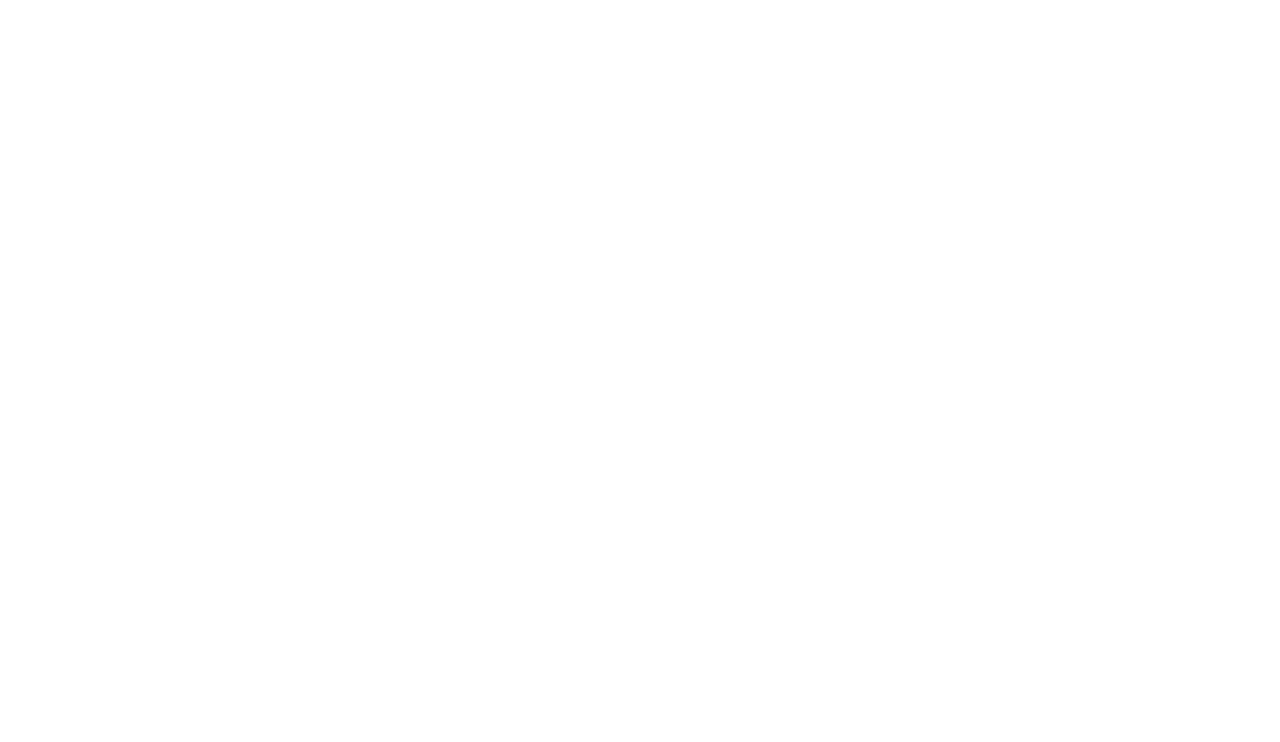
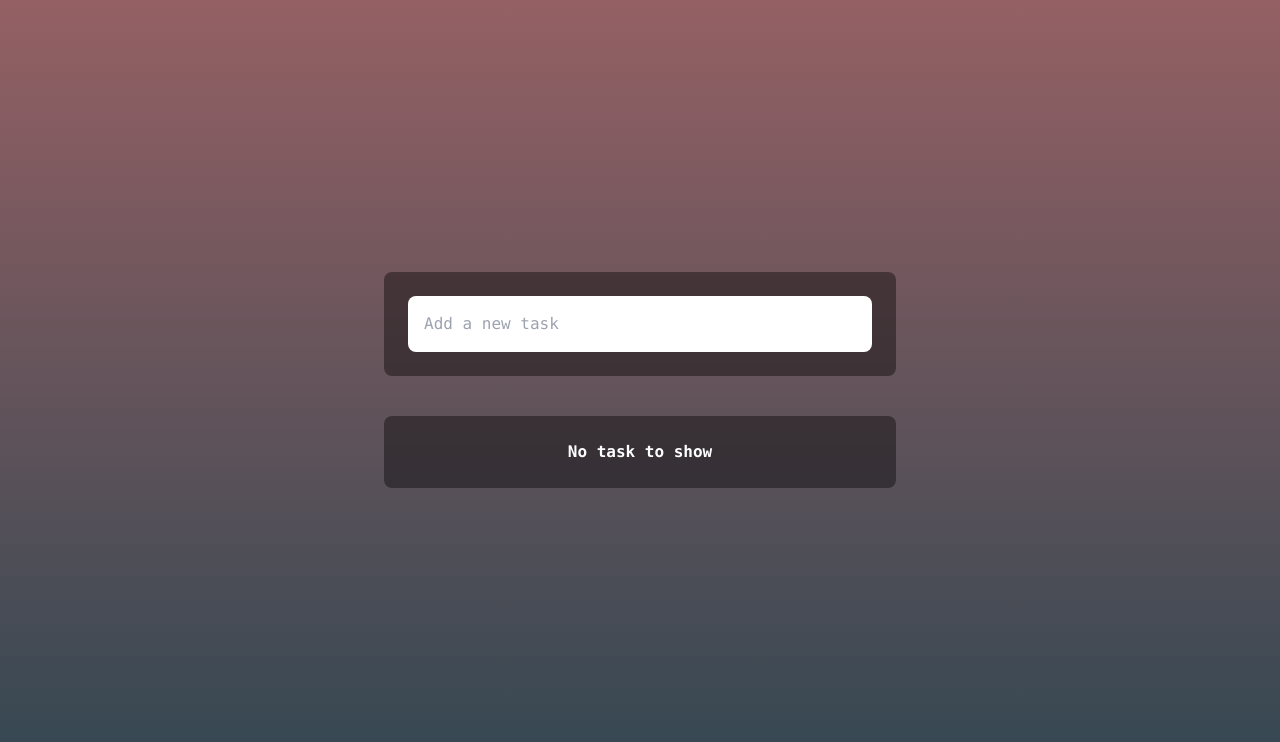
Before and after one commit to faizansaghir/todo-react-project, a plain HTML site: page index.html in a window 1280 px wide. Drawn offline with Linux system fonts and the light colour scheme; the site is published under a folder, as on GitHub Pages, so addresses that start at the root find nothing.

Commit message:
Updated path to relative paths

```diff
--- a/index.html
+++ b/index.html
@@ -1 +1 @@
-<!doctype html><html lang="en"><head><meta charset="utf-8"/><link rel="icon" href="/favicon.ico"/><meta name="viewport" content="width=device-width,initial-scale=1"/><meta name="theme-color" content="#000000"/><meta name="description" content="Web site created using create-react-app"/><link rel="apple-touch-icon" href="/logo192.png"/><link rel="manifest" href="/manifest.json"/><title>React App</title><script defer="defer" src="/static/js/main.9999ffdd.js"></script><link href="/static/css/main.6fd7515b.css" rel="stylesheet"></head><body><noscript>You need to enable JavaScript to run this app.</noscript><div id="root"></div></body></html>
+<!doctype html><html lang="en"><head><meta charset="utf-8"/><link rel="icon" href="./favicon.ico"/><meta name="viewport" content="width=device-width,initial-scale=1"/><meta name="theme-color" content="#000000"/><meta name="description" content="Web site created using create-react-app"/><link rel="apple-touch-icon" href="./logo192.png"/><link rel="manifest" href="./manifest.json"/><title>React App</title><script defer="defer" src="./static/js/main.9999ffdd.js"></script><link href="./static/css/main.6fd7515b.css" rel="stylesheet"></head><body><noscript>You need to enable JavaScript to run this app.</noscript><div id="root"></div></body></html>
```
